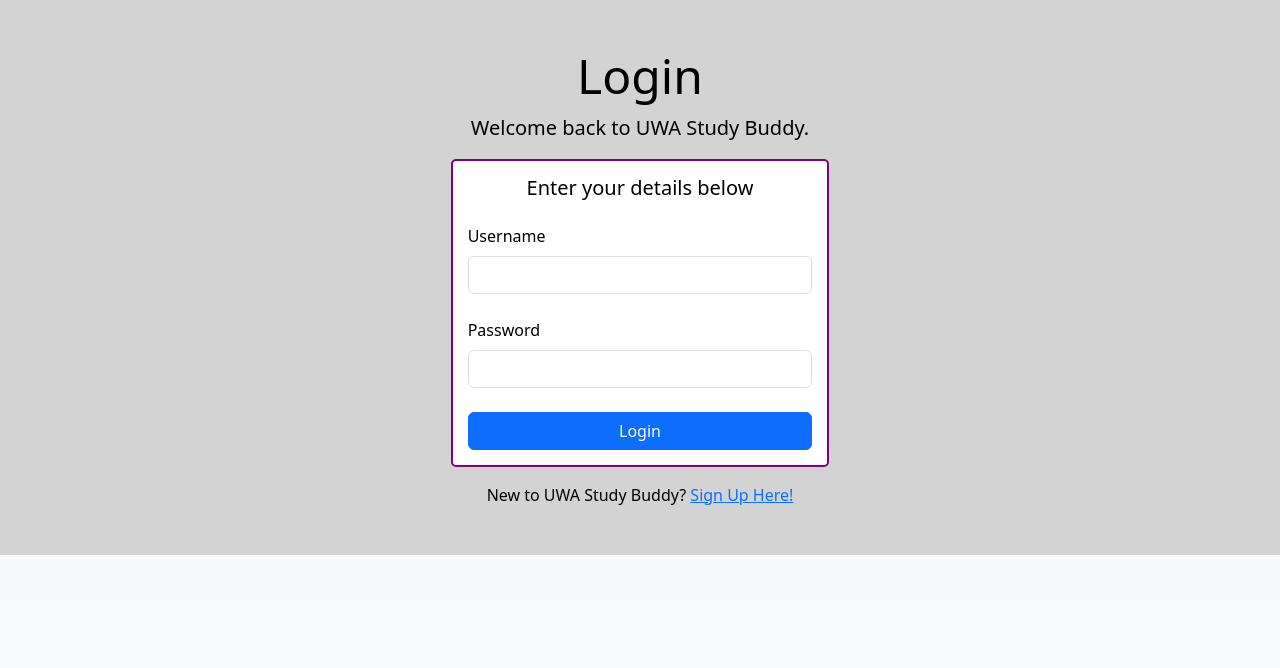
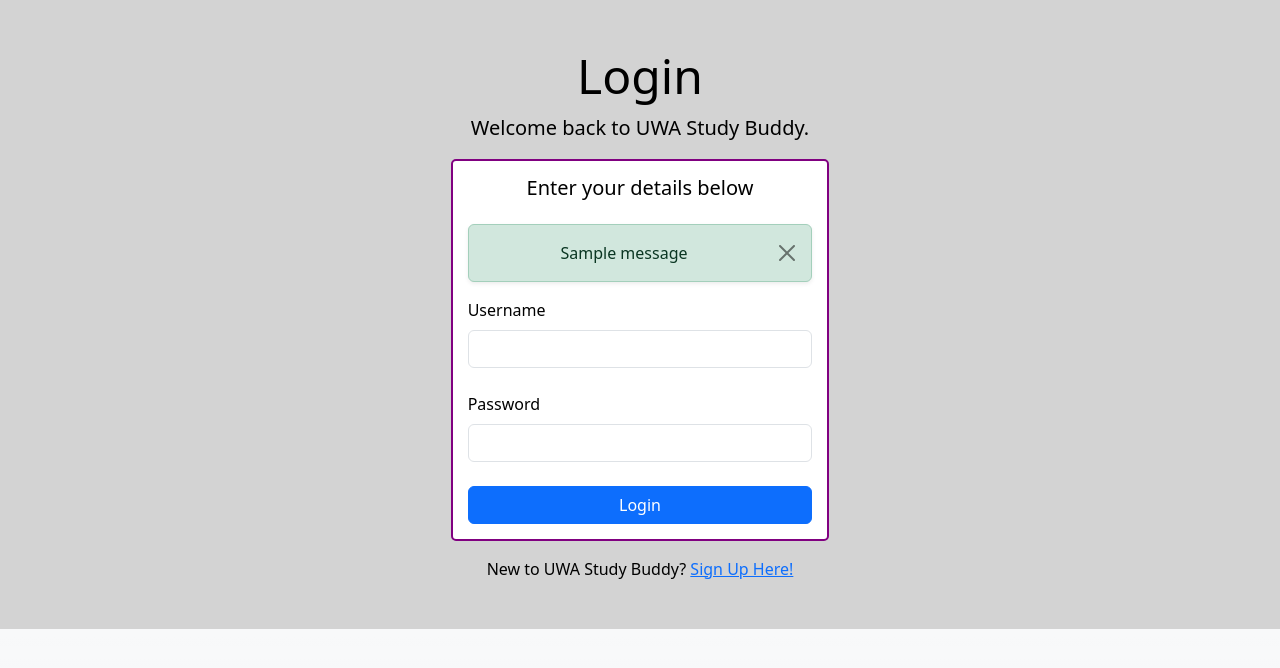
Before and after one commit to Luc45K0h75/UWA-Study-Buddy, a Flask app: page /login-page in a window 1280 px wide. Shown: the part 113-781 px from the top of the page. Run offline with Flask 3, Linux system fonts and the light colour scheme; tables that the repository leaves empty hold one stand-in row (values such as "Sample post"); one stand-in notice (Sample message) is shown; parts of the project's set-up code (start-up, migrations or seed data) failed here and were passed over; some libraries are stand-ins or nearby versions.

Commit message:
Using email_validator extension, to check if the entered email is valid (when users sign-up). Using flash, created a message alert that pop-up when user is redirected to login page, to inform the user account that has been created successfully and to login. Updated login.html to create the success alert: a green box which gives the option to the user to dismiss.

```diff
--- a/templates/loginpage.html
+++ b/templates/loginpage.html
@@ -28,6 +28,19 @@
                 <div class="card-style card-padding">
                     <h5 class="text-center mb-4">Enter your details below</h5>
 
+                    <!-- Successful account creation message (flash in sign-up) -->
+                    {% with messages = get_flashed_messages() %}
+                        {% if messages %}
+                            {% for message in messages %}
+                                <div class="alert alert-success alert-dismissible fade show text-center mt-3 shadow-sm" role="alert">
+                                    {{ message }}
+                                    <button type="button" class="btn-close" data-bs-dismiss="alert"></button>
+                                </div>
+                            {% endfor %}
+                        {% endif %}
+                    {% endwith %}
+
+                     <!-- Error message alert-->
                     {% if error %}
                     <div class="alert alert-danger">{{ error }}</div>
                     {% endif %}
```
Also changed, not shown: routes/signup.py (+15 -0 lines).
